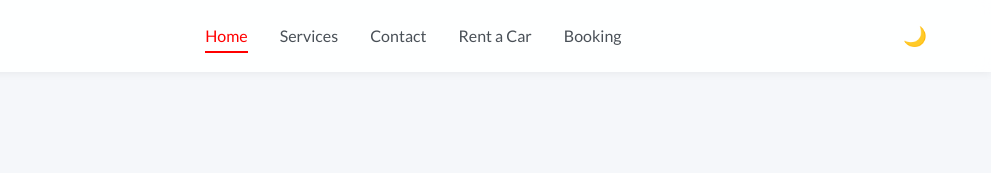
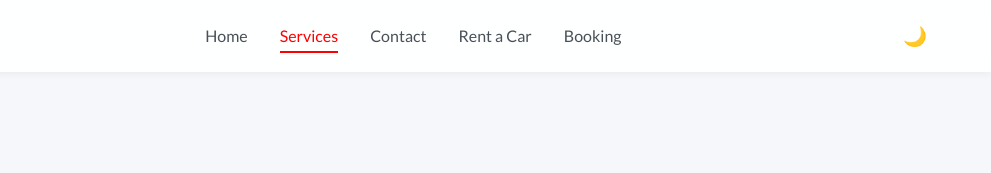
Before and after one commit to PrometheusF/XdriveProject, a plain HTML site: page project-folder/services.html in a window 1280 px wide. Shown: the top 173 px of the page, 289-1280 px from the left. Drawn offline with Linux system fonts and the light colour scheme.

Commit message:
Update services.html

```diff
--- a/project-folder/services.html
+++ b/project-folder/services.html
@@ -3,13 +3,12 @@
 <head>
   <meta charset="UTF-8"/>
   <meta name="viewport" content="width=device-width, initial-scale=1.0"/>
-  <title>XDrive – Home</title>
+  <title>XDrive – Services</title>
 
   <link
           href="https://fonts.googleapis.com/css2?family=Lato:wght@400;700&family=Poppins:wght@400;600;700&display=swap"
           rel="stylesheet"
   />
-
   <link
           rel="stylesheet"
           href="https://cdnjs.cloudflare.com/ajax/libs/font-awesome/5.15.4/css/all.min.css"
@@ -17,7 +16,6 @@
           crossorigin="anonymous"
           referrerpolicy="no-referrer"
   />
-
   <link rel="stylesheet" href="../css/style.css"/>
 </head>
 <body>
@@ -36,8 +34,8 @@
     <!-- Navbar -->
     <nav class="navbar" id="navbar">
       <ul class="nav-links">
-        <li><a href="index.html" class="active">Home</a></li>
-        <li><a href="services.html">Services</a></li>
+        <li><a href="index.html">Home</a></li>
+        <li><a href="services.html" class="active">Services</a></li>
         <li><a href="contact.html">Contact</a></li>
         <li><a href="rent.html">Rent a Car</a></li>
         <li><a href="booking.html">Booking</a></li>
@@ -51,7 +49,7 @@
   </div>
 </header>
 
-
+<!-- ===== SERVICES SECTION ===== -->
 <section class="services" id="services">
   <div class="container">
     <h2 class="section-title" data-anim="fade-up">Our Services</h2>
@@ -66,7 +64,8 @@
             24/7 taxi fleet for safe and reliable rides within and between cities.
             Book online or call us anytime.
           </p>
-          <a href="contact.html" class="btn btn-secondary">Book a Taxi</a>
+          <!-- Burada sadece href güncellendi -->
+          <a href="booking.html" class="btn btn-secondary">Book a Taxi</a>
         </div>
       </div>
 
@@ -87,6 +86,7 @@
   </div>
 </section>
 
+<!-- ===== FOOTER ===== -->
 <footer class="footer">
   <div class="container footer-container">
     <p>&copy; 2025 XDrive. All rights reserved.</p>
```
